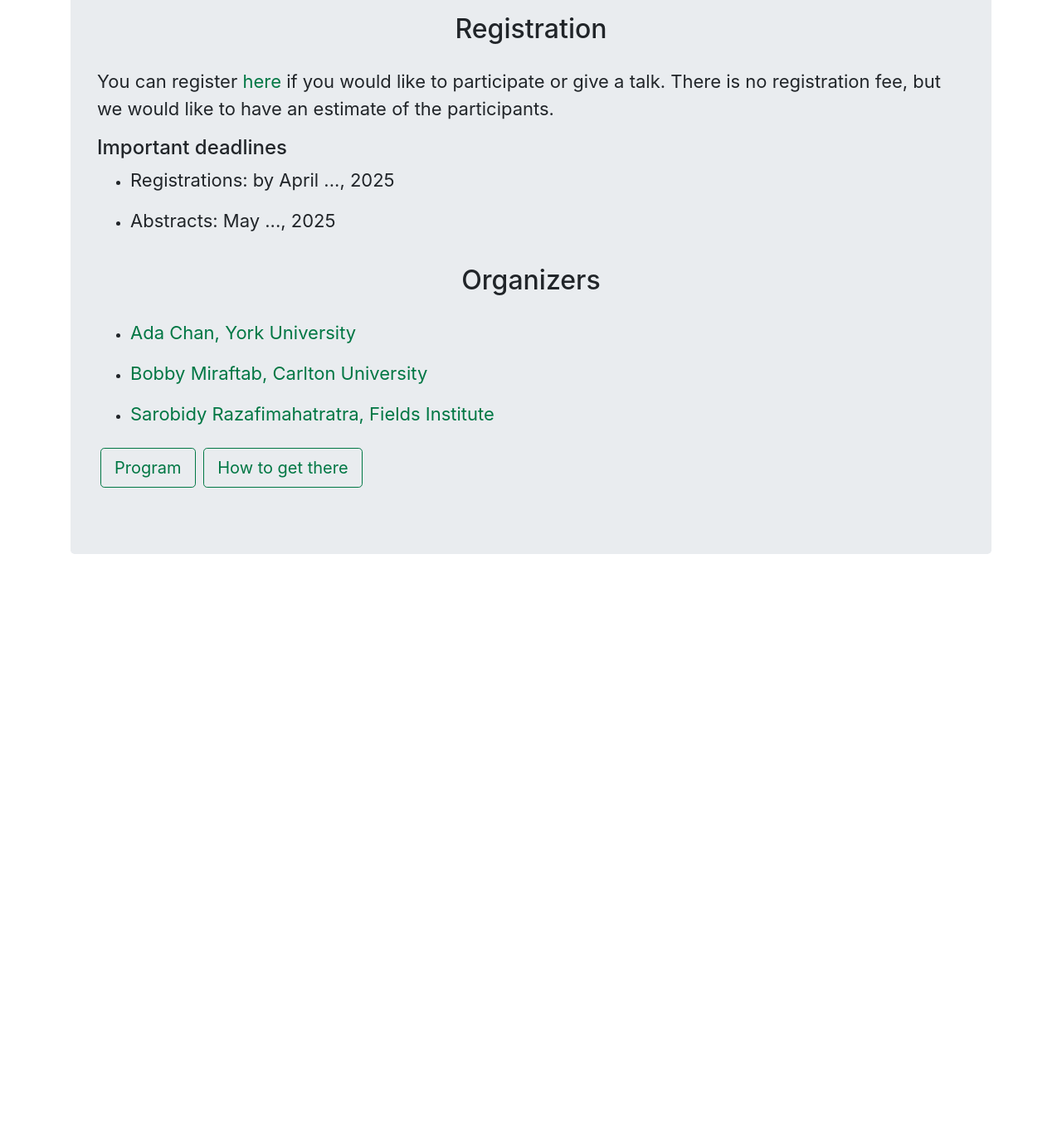
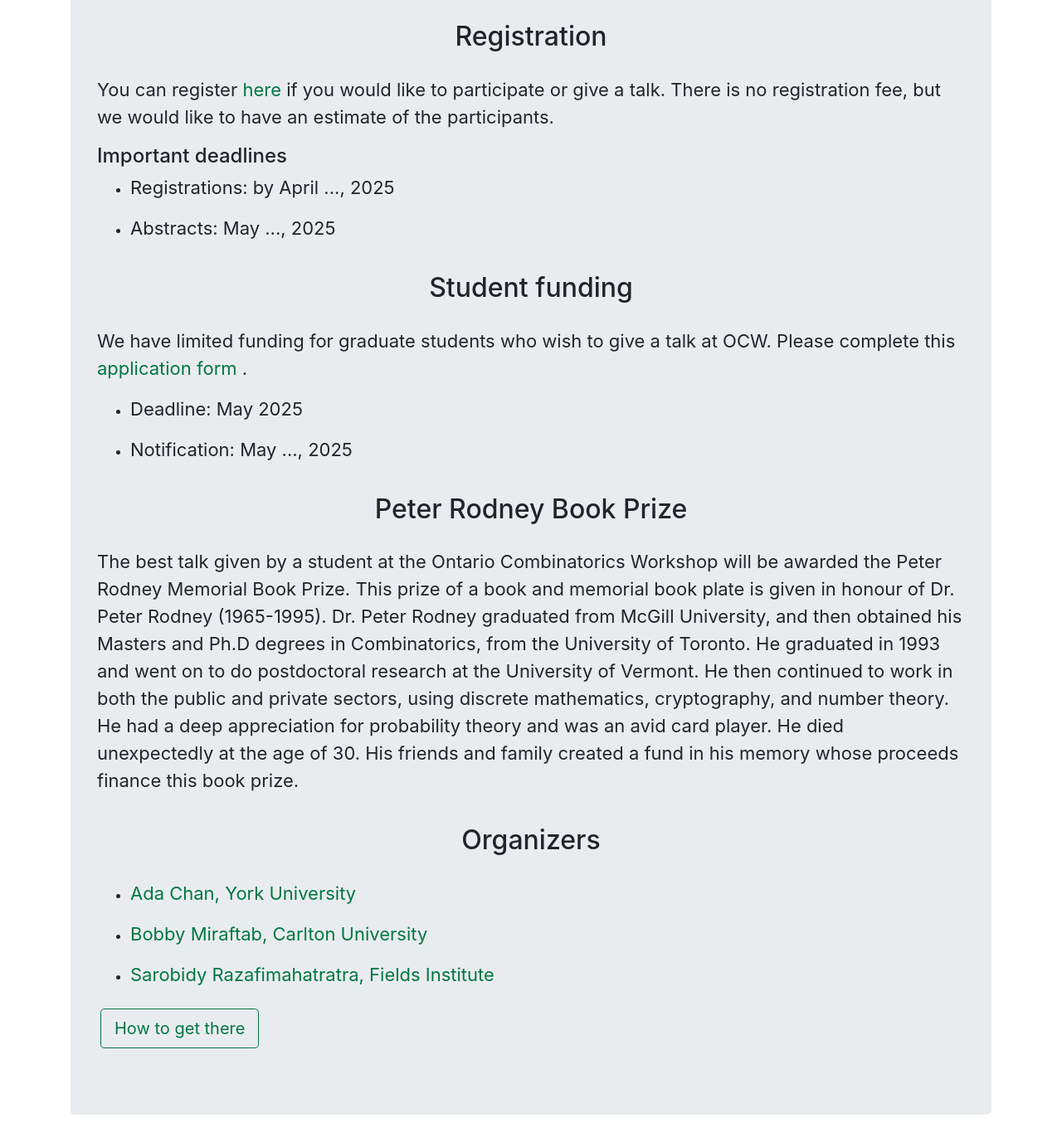
Before and after one commit to sarobidy19/OCW, a Jekyll site: the page built from index.md, in a window 1280 px wide and 1400 px high, scrolled down 981 px. Shown: the top 1383 px of the window at 83% size. Built offline with Jekyll 4.4.1, drawn with Linux system fonts in a browser that asks for light colours; before the commit the page ends 1705 px from its top, so only the background shows below that; some of the changed text lies outside the part shown.

Commit message:
program and talks removed

```diff
--- a/_config.yml
+++ b/_config.yml
@@ -73,10 +73,10 @@
       #url: 'https://digitale-gesellschaft.ch/'
     breakpoint: md
     links:
-      - name: Program
-        relative_url: /program/
-      - name: Talks
-        relative_url: /talks/
+#      - name: Program
+#        relative_url: /program/
+#      - name: Talks
+#        relative_url: /talks/
       - name: Participants
         relative_url: /speakers/
       - name: Location
@@ -99,8 +99,8 @@
     # logo:
     #   img: ''
     links:
-      - name: Program
-        relative_url: /program/
+#      - name: Program
+#        relative_url: /program/
       - name: How to get there
         relative_url: /location/
       #- name: Tickets
--- a/index.md
+++ b/index.md
@@ -51,11 +51,11 @@
 </style>
 
 
-<p> The 28th Ontario Combinatorics Workshop will be held in Ottawa at Carleton University on May 24-25, 2025.</p>
+<p> The 28th Ontario Combinatorics Workshop (OCW) will be held in Ottawa at Carleton University on May 24-25, 2025.</p>
 
 
 <div class="speaker-section">
-  <h2>Plenary Speakers</h2>
+  <h1>Plenary Speakers</h1>
   <div class="speaker-grid">
 
     <div class="speaker-card">
@@ -92,9 +92,23 @@
   <p> You can register <a href="#"> here </a> if you would like to participate or give a talk. There is no registration fee, but we would like to have an estimate of the participants. </p>
 
 
+
 <h4> Important deadlines </h4>
 * <p>  Registrations: by April ..., 2025</p>
 * <p>  Abstracts:  May ..., 2025</p>
+
+<div class="speaker-section">
+  <h2> Student funding</h2>
+  </div>
+  <p> We have limited funding for graduate students who wish to give a talk at OCW. Please complete this <a href="#"> application form </a>. </p>
+
+* <p>  Deadline: May 2025</p>
+* <p>  Notification:  May ..., 2025</p>
+
+<div class="speaker-section">
+  <h2> Peter Rodney Book Prize</h2>
+  </div>
+  <p> The best talk given by a student at the Ontario Combinatorics Workshop will be awarded the Peter Rodney Memorial Book Prize. This prize of a book and memorial book plate is given in honour of Dr. Peter Rodney (1965-1995). Dr. Peter Rodney graduated from McGill University, and then obtained his Masters and Ph.D degrees in Combinatorics, from the University of Toronto. He graduated in 1993 and went on to do postdoctoral research at the University of Vermont. He then continued to work in both the public and private sectors, using discrete mathematics, cryptography, and number theory. He had a deep appreciation for probability theory and was an avid card player. He died unexpectedly at the age of 30. His friends and family created a fund in his memory whose proceeds finance this book prize.</p>
 
 <div class="speaker-section">
   <h2>Organizers</h2>
```
